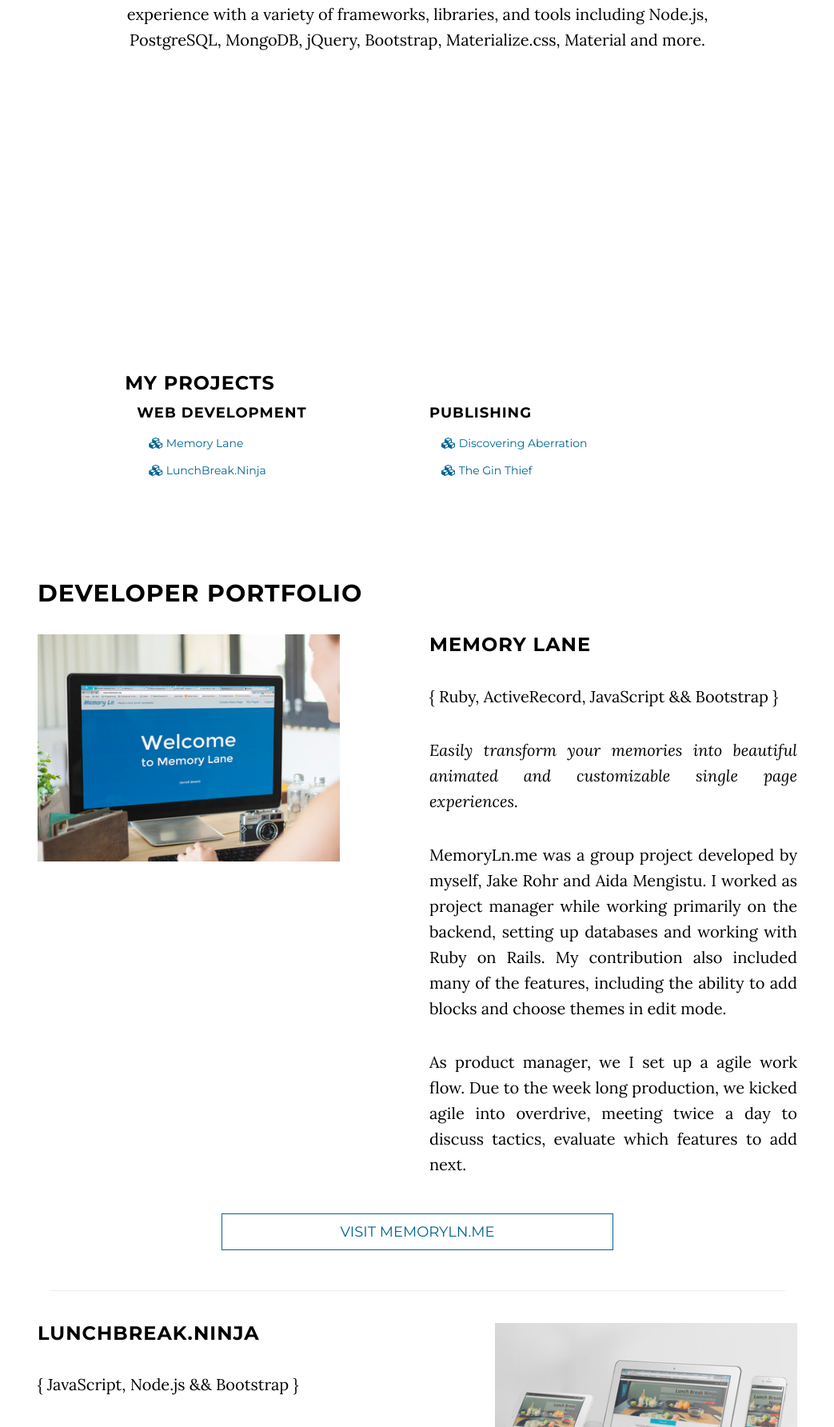
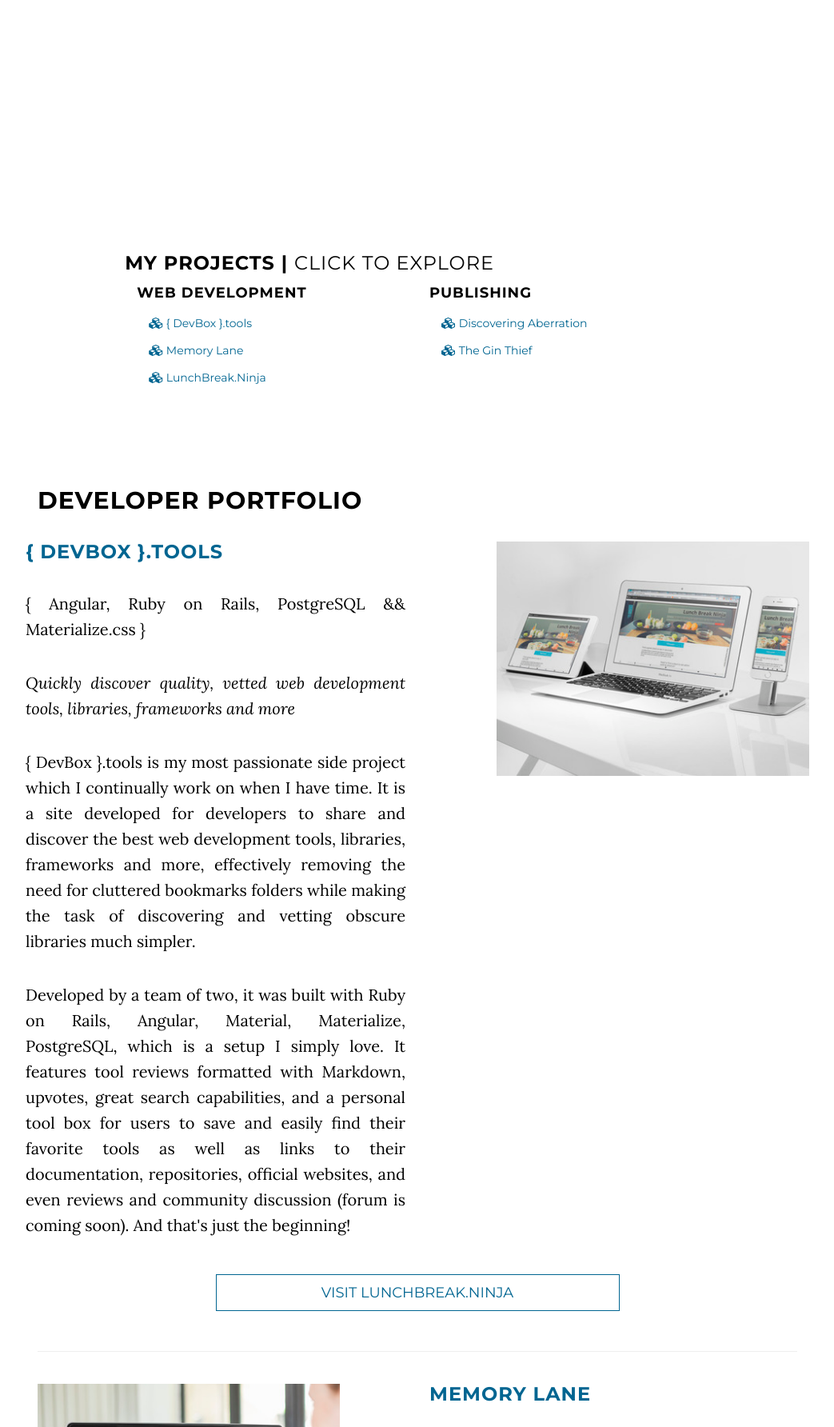
Before and after one commit to goopscoop/goopscoop.github.io, a PHP site: page / in a window 1280 px wide. Shown: the part 1816-3600 px from the top of the page at 80% size, without its empty margins (118-1161 px from the left). Run offline with PHP 8.4, Linux system fonts and the light colour scheme.

Commit message:
added new content

```diff
--- a/css/grayscale.css
+++ b/css/grayscale.css
@@ -260,7 +260,7 @@ a:focus {
 }
 
 .content-section {
-    padding-top: 100px;
+    padding-top: 75px;
     background-color: rgba(255,255,255,0.55);
     -webkit-background-size: cover;
     -moz-background-size: cover;
@@ -270,35 +270,25 @@ a:focus {
 
 .download-section {
     width: 100%;
-    padding: 50px 0;
+    /*padding: 50px 0;*/
     color: #000;
 
-    background-color: #fff;
+    /*background-color: #fff;*/
     -webkit-background-size: cover;
     -moz-background-size: cover;
     background-size: cover;
     -o-background-size: cover;
 }
 
-#map {
-    width: 100%;
-    height: 200px;
-    margin-top: 100px;
-}
 
 @media(min-width:767px) {
     .content-section {
-        padding-top: 250px;
+        /*padding-top: 100px;*/
     }
 
-    .download-section {
+    ./*download-section {
         padding: 100px 0;
-    }
-
-    #map {
-        height: 400px;
-        margin-top: 250px;
-    }
+    }*/
 }
 
 .btn {
--- a/css/style.css
+++ b/css/style.css
@@ -61,6 +61,28 @@ text {
 
 .align-justify {
   text-align: justify;
+}
+
+.port-bg {
+  background: rgba(255,255,255,0.8);
+  padding-top: 100px;
+}
+
+.margin {
+  margin-bottom: 50px;
+}
+
+.preview-img{
+  height: 250px;
+  background: url(../devbox.jpg)
+  z-index: 100;
+  position: absolute;
+  background: transparent;
+}
+
+.padding {
+  padding-bottom: 75px;
+  padding-top: 75px;
 }
 
 #profile-photo {
--- a/index.html
+++ b/index.html
@@ -118,9 +118,9 @@
     </header>
 
     <!-- About Section -->
-    <div data-parallax="scroll" data-image-src="img/wood-floor-texture.jpg">
+    <div class="padding" data-parallax="scroll" data-image-src="img/wood-floor-texture.jpg">
     <section id="about" class="container content-section text-center" >
-        <div class="row">
+        <div class="row margin">
             <div class="col-lg-8 col-lg-offset-2">
                 <!-- <div class="row"> -->
                 <div class="parallax-window" data-parallax="scroll" data-image-src="img/scbsquare.jpg"></div>
@@ -137,16 +137,17 @@
     </div>
 
     <!-- Download Section -->
-    <section id="download" class="content-section" >
-        <div class="download-section" >
-            <div class="container" >
+    <section id="download" class="content-section"  data-parallax="scroll" data-image-src="img/wood-texture.jpg">
+        <div class="download-section">
+            <div class="container port-bg" >
                 <div class="col-lg-10 col-lg-offset-1">
-                <div class="row" >
+                    <div class="row">
                         <div class="col-lg-10 col-lg-offset-1 proj-index">
-                        <h3>My Projects</h3>
+                            <h3>My Projects | <span class="light">click to explore</span></h3>
                             <div class="col-md-6">
                                 <h4>Web Development</h4>
                                 <ul>
+                                    <li><a class="page-scroll" href="#devbox"><i class="fa fa-cubes animated"></i> { DevBox }.tools</a></li>
                                     <li><a class="page-scroll" href="#memory-ln"><i class="fa fa-cubes animated"></i> Memory Lane</a></li>
                                     <li><a class="page-scroll" href="#lunchbreak"><i class="fa fa-cubes animated"></i> LunchBreak.Ninja</a></li>
                                 </ul>
@@ -161,14 +162,36 @@
                         </div>
                     </div>
         <!-- Memory Lane -->
+        <div class="preview-img" data-parallax="scroll" data-image-src="img/devbox.jpg"></div>
                     <div class="row">
-                        <h2 id="memory-ln" data-sr='enter left, move 160px, over 1.3s'>Developer Portfolio</h2>
+                        <h2 id="devbox" data-sr='enter left, move 160px, over 1.3s'>Developer Portfolio</h2>
+                        <div class="row">
+                            <div class="row">
+                                <div data-sr='enter left, move 40px, over 0.5s, vFactor 0.3' class="col-lg-6 align-justify">
+                                    <h3><a href="http://www.devbox.tools">{ DevBox }.tools</a></h3>
+                                    <p>{ Angular, Ruby on Rails, PostgreSQL && Materialize.css }</p>
+                                    <p><em>Quickly discover quality, vetted web development tools, libraries, frameworks and more</em></p>
+                                    <p>{ DevBox }.tools is my most passionate side project which I continually work on when I have time. It is a site developed for developers to share and discover the best web development tools, libraries, frameworks and more, effectively removing the need for cluttered bookmarks folders while making the task of discovering and vetting obscure libraries much simpler.</p>
+                                    <p>Developed by a team of two, it was built with Ruby on Rails, Angular, Material, Materialize, PostgreSQL, which is a setup I simply love. It features tool reviews formatted with Markdown, upvotes, great search capabilities, and a personal tool box for users to save and easily find their favorite tools as well as links to their documentation, repositories, official websites, and even reviews and community discussion (forum is coming soon). And that's just the beginning! </p>
+                                </div>
+
+                                <div class="col-lg-5 col-lg-offset-1">
+                                    <img data-sr='enter right, move 40px, over 0.5s' src="img/responsive-lunch.jpg" class='img-responsive center-img-mobile'>
+                                </div>
+                            </div>
+                            <div class="row">
+                                <a href="http://www.lunchbreak.ninja" target="_blank" class="btn btn-default btn-lg pfl-btn">Visit LunchBreak.Ninja</a>
+                            </div>
+                        </div>
+                        <br id="memory-ln">
+                        <hr>
+                        <br>
                         <div class="row">
                             <div class="col-lg-5">
                                 <img data-sr='enter left, move 40px, over 0.5s' src="img/memoryln.jpg" class='img-responsive center-img-mobile'>
                             </div>
                             <div data-sr='enter right, move 40px, over 0.5s, vFactor 0.3' class="col-lg-6 col-lg-offset-1 align-justify">
-                                <h3>Memory Lane</h3>
+                                <h3><a href="http://www.memoryln.me">Memory Lane</a></h3>
                                 <p>{ Ruby, ActiveRecord, JavaScript && Bootstrap }</p>
                                 <p><em>Easily transform your memories into beautiful animated and customizable single page experiences.</em></p>
                                 <p>MemoryLn.me was a group project developed by myself, Jake Rohr and Aida Mengistu. I worked as project manager while working primarily on the backend, setting up databases and working with Ruby on Rails. My contribution also included many of the features, including the ability to add blocks and choose themes in edit mode.</p>
@@ -187,7 +210,7 @@
                     <div class="row">
                         <div class="row">
                             <div data-sr='enter left, move 40px, over 0.5s, vFactor 0.3' class="col-lg-6 align-justify">
-                                <h3>LunchBreak.Ninja</h3>
+                                <h3><a href="http://www.lunchbreak.ninja">LunchBreak.Ninja</a></h3>
                                 <p>{ JavaScript, Node.js && Bootstrap }</p>
                                 <p><em>Find great places to eat in seconds, no thought required</em></p>
                                 <p>LunchBreak.Ninja was my first major web development project which I developed from the ground up in a single week. It was created to help find a great place to eat within walking distance of your office, no matter where you are. Built on Node.js and utilizing the Yelp and Google Maps APIs as well.</p>
@@ -221,7 +244,7 @@
                             </div>
                         </div>
                         <div class="row">
-                            <a href="http://www.amazon.com/Discovering-Aberration-S-C-Barrus/dp/0989917703" target="_blank" class="btn btn-default btn-lg pfl-btn">View Discovering Aberration on Amazon</a>
+                            <a href="http://www.amazon.com/Discovering-Aberration-S-C-Barrus/dp/0989917703" target="_blank" class="btn btn-default btn-lg pfl-btn">View Discovering Aberration<br> on Amazon</a>
                         </div>
                     </div>
                     <br>
```
Also changed, not shown: img/devbox.jpg (added), img/intro-bg1.jpg (deleted), img/paper-texture.jpg (deleted), img/textured-live-wallpaper.jpg (deleted), img/wood-floor-texture.jpg, img/wood-texture.jpg. Lines whose indentation alone changed are shown as unchanged.
